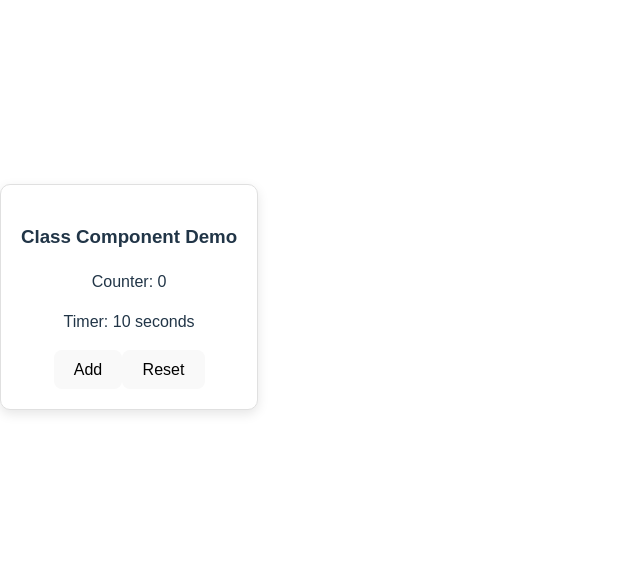
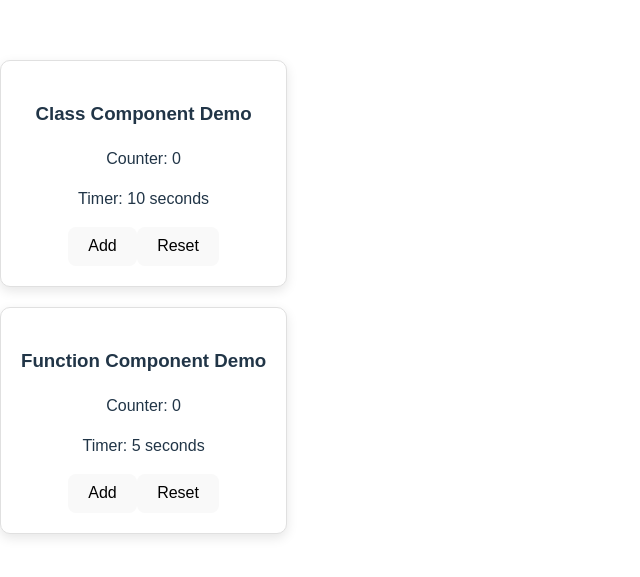
Before and after one commit to WoodyLinwc/Antra, a React (Vite) app in the folder React/class-function-component/: page / in a window 1280 px wide. Shown: the part 103-680 px from the top of the page, without its empty margins (0-640 px from the left). Built offline with nearby package versions, Linux system fonts and the light colour scheme.

Commit message:
Update FunctionDemo.jsx

```diff
--- a/React/class-function-component/src/FunctionDemo.jsx
+++ b/React/class-function-component/src/FunctionDemo.jsx
@@ -1,6 +1,68 @@
+import React, { useState, useEffect, useRef } from "react";
+import './style.css'
 
-function FunctionDemo(){
+function FunctionDemo(props){
+    const [counter, setCounter] = useState(0);
+    const [timer, setTimer] = useState(0);
 
+    // useRef is perfect for values we need to persist between renders
+    // but that don't trigger re-renders when changed
+    const intervalIdRef = useRef(null);
+
+    const handleAdd = () => {
+        setCounter(counter + 1);
+    }
+
+    const clearCount = () => {
+        setCounter(0);
+    }
+
+    // componentDidMount + componentWillUnmount combined in one useEffect
+    useEffect(() => {
+        console.log("Component mounted (useEffect with empty deps array)");
+
+        // this replace componentDidMount
+        intervalIdRef.current = setInterval(() => {
+            setTimer(prevTimer => prevTimer + 1);
+        }, 1000);
+
+        // this replace componentWillUnmount
+        return () => {
+            console.log("Component will unmount (useEffect cleanup)");
+
+            clearInterval(intervalIdRef.current);
+
+            console.log("Cleanup complete");
+        }
+    }, [])
+
+
+    // componentDidUpdate for counter changes
+    useEffect(() => {
+        if(counter != 0){
+            console.log(`Counter changed to ${counter}`);
+        }
+    }, [counter]) // run only when counter changes
+
+    // componentDidUpdate for timer milestone
+    useEffect(() => {
+        if(timer !== 0 && timer % 5 === 0){
+            console.log(`Timer reached ${timer} seconds!`);
+        }
+    }, [timer])
+
+    console.log("Function component rendered")
+
+
+    return (
+        <div className="card">
+            <h3>Function Component Demo</h3>
+            <p>Counter: {counter}</p>
+            <p>Timer: {timer} seconds</p>
+            <button onClick={handleAdd}>Add</button>
+            <button onClick={clearCount}>Reset</button>
+        </div>
+    )
 }
 
 export default FunctionDemo;
```
